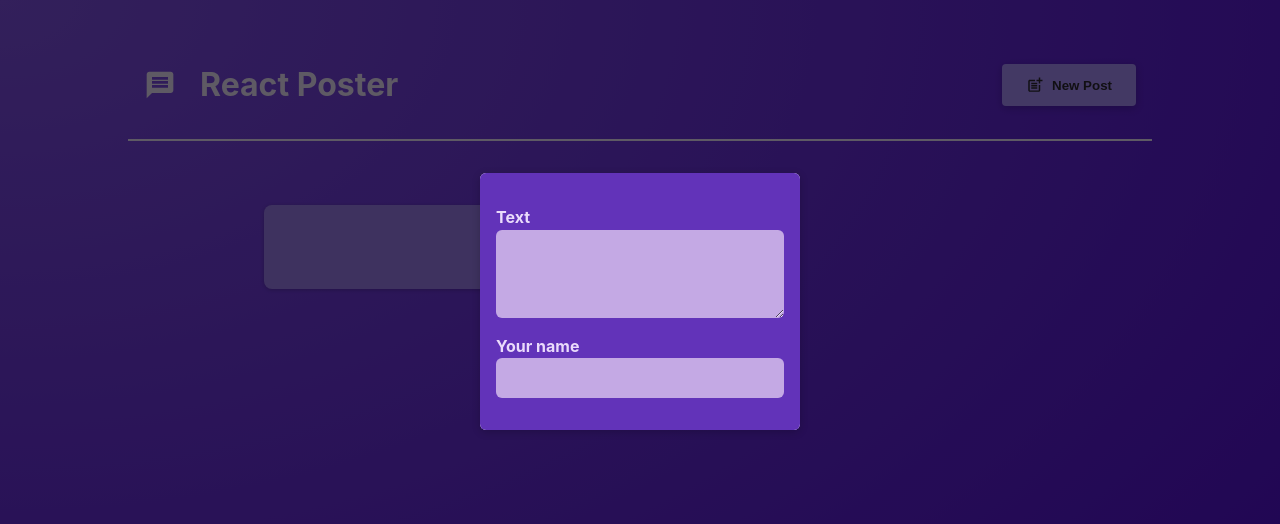
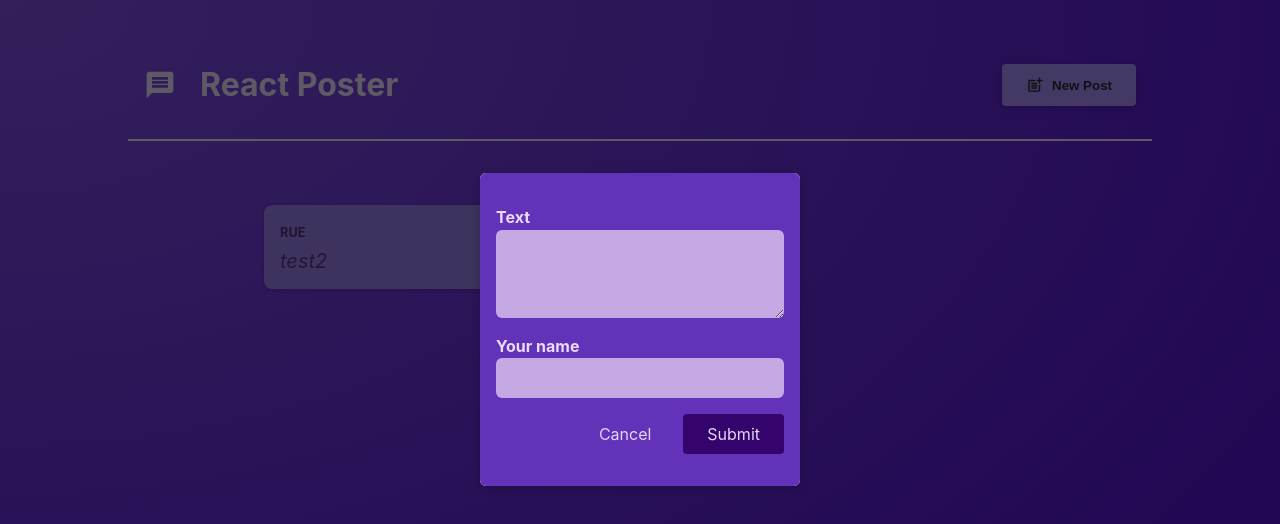
Before and after one commit to HwanKR/NextJS-udemy-study, a React (Vite) app in the folder starting-project/: page / in a window 1280 px wide. Both pictures are taken after a click on the button "New Post". Shown: the top 524 px of the page. Built offline with nearby package versions, Linux system fonts and the light colour scheme.

Commit message:
Part 33 complete

```diff
--- a/starting-project/src/components/NewPost.jsx
+++ b/starting-project/src/components/NewPost.jsx
@@ -1,15 +1,48 @@
+import { useState } from 'react';
+
 import classes from './NewPost.module.css';
 
-function NewPost(props) {
+function NewPost({ onCancel }) {
+  const [enteredBody, setEnteredBody] = useState('');
+  const [enteredAuthor, setEnteredAuthor] = useState('');
+
+  function bodyChangeHandler(event) {
+    setEnteredBody(event.target.value);
+  }
+
+  function onAuthorChangeHandler(event) {
+    setEnteredAuthor(event.target.value);
+  }
+
+  function submitHandler(event) {
+    event.preventDefault();
+    const postData = {
+      body: enteredBody,
+      author: enteredAuthor,
+    };
+    console.log(postData);
+    onCancel();
+  }
   return (
-    <form className={classes.form}>
+    <form className={classes.form} onSubmit={submitHandler}>
       <p>
         <label htmlFor="body">Text</label>
-        <textarea id="body" required rows={3} onChange={props.onBodyChange} />
+        <textarea id="body" required rows={3} onChange={bodyChangeHandler} />
       </p>
       <p>
         <label htmlFor="name">Your name</label>
-        <input type="text" id="name" required onChange={props.onAuthorChange} />
+        <input
+          type="text"
+          id="name"
+          required
+          onChange={onAuthorChangeHandler}
+        />
+      </p>
+      <p className={classes.actions}>
+        <button type="button" onClick={onCancel}>
+          Cancel
+        </button>
+        <button>Submit</button>
       </p>
     </form>
   );
--- a/starting-project/src/components/PostsList.jsx
+++ b/starting-project/src/components/PostsList.jsx
@@ -6,23 +6,9 @@ import Modal from './Modal';
 import classes from './PostsList.module.css';
 
 function PostsList({ isPosting, onStopPosting }) {
-  const [enteredBody, setEnteredBody] = useState('');
-  const [enteredAuthor, setEnteredAuthor] = useState('');
-
-  function bodyChangeHandler(event) {
-    setEnteredBody(event.target.value);
-  }
-
-  function onAuthorChangeHandler(event) {
-    setEnteredAuthor(event.target.value);
-  }
-
   let modalContent = (
     <Modal onClose={onStopPosting}>
-      <NewPost
-        onBodyChange={bodyChangeHandler}
-        onAuthorChange={onAuthorChangeHandler}
-      />
+      <NewPost onCancel={onStopPosting} />
     </Modal>
   );
 
@@ -30,7 +16,6 @@ function PostsList({ isPosting, onStopPosting }) {
     <>
       {isPosting && modalContent}
       <ul className={classes.posts}>
-        <Post author={enteredAuthor} body={enteredBody} />
         <Post author="rue" body="test2" />
       </ul>
     </>
```
